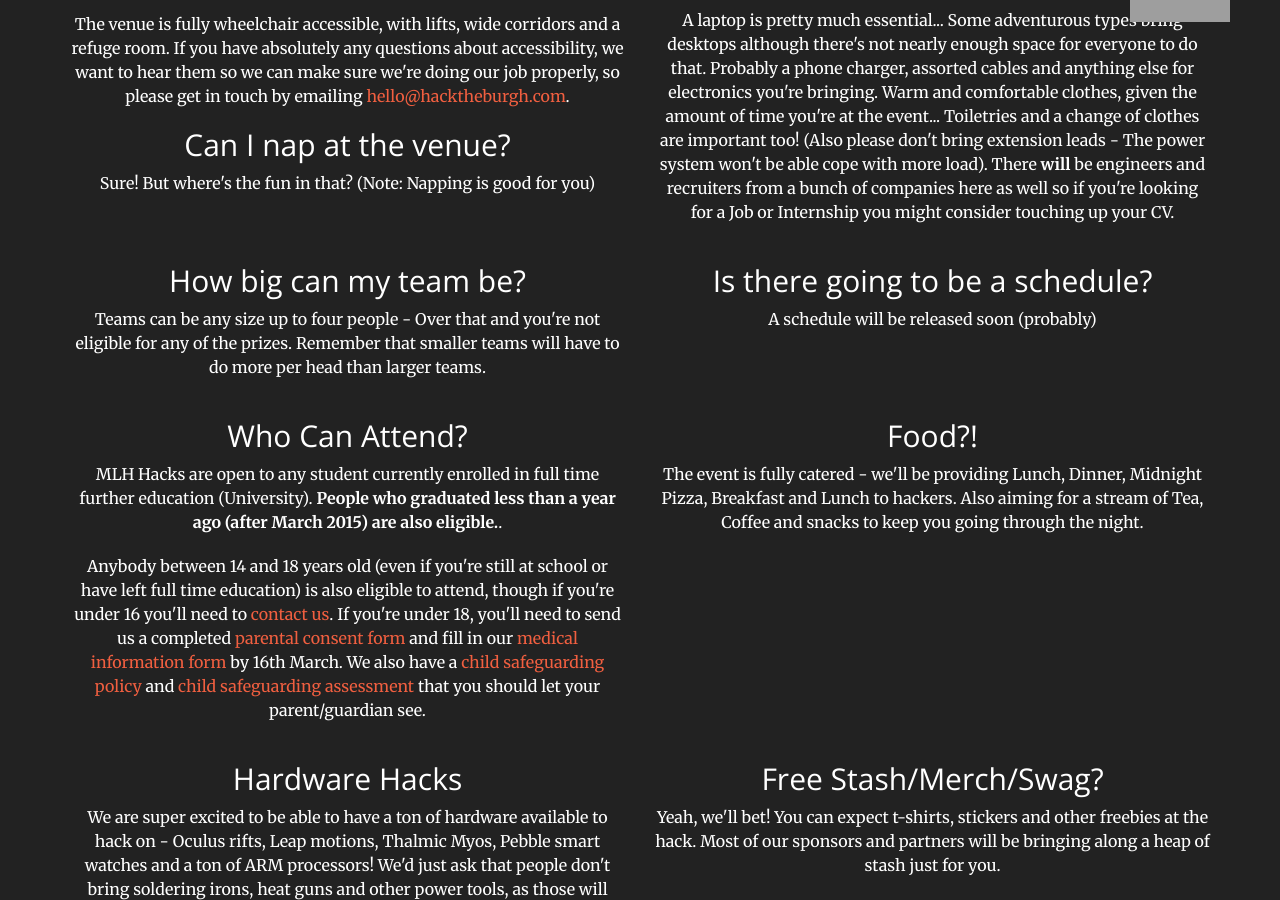
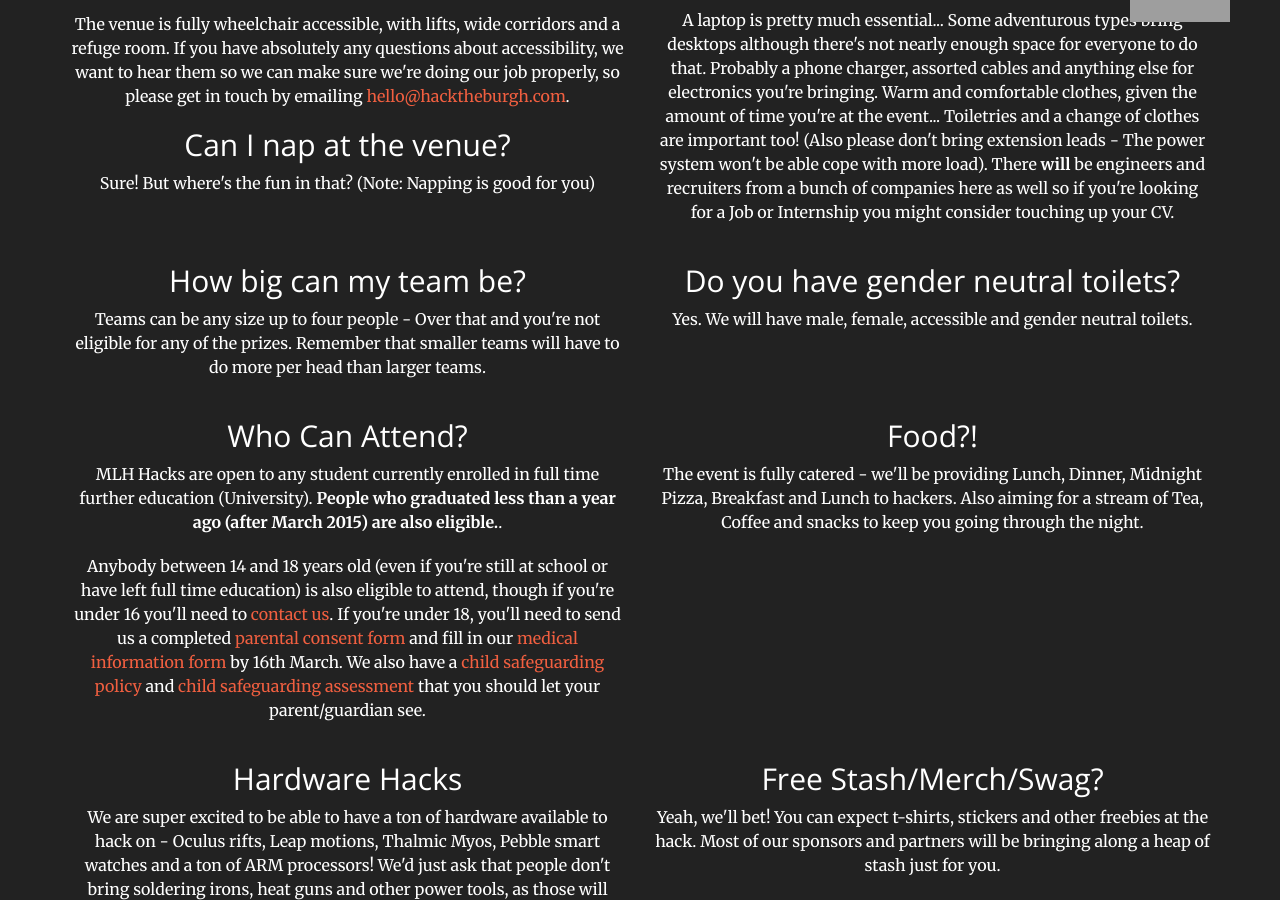
Before and after one commit to compsoc-edinburgh/htb16-site, a Jekyll site: the page built from index.html, in a window 1280 px wide and 900 px high, scrolled down 8589 px. Built offline with Jekyll 4.4.1, drawn with Linux system fonts in a browser that asks for light colours; some of the changed text lies outside the part shown; grey boxes are pictures that could not be loaded.

Commit message:
remove 'is there going to be a schedule?' from FAQ

```diff
--- a/_includes/aside.html
+++ b/_includes/aside.html
@@ -65,8 +65,8 @@
                         <p>Teams can be any size up to four people - Over that and you're not eligible for any of the prizes. Remember that smaller teams will have to do more per head than larger teams.</p>
                     </div>
                     <div class="col-sm-6">
-                        <h2>Is there going to be a schedule?</h2>
-                        <p>A schedule will be released soon (probably)</p>
+                        <h2>Do you have gender neutral toilets?</h2>
+                        <p>Yes. We will have male, female, accessible and gender neutral toilets.</p>
                     </div>
                 </div><!-- /.row -->
 
@@ -123,11 +123,6 @@
                     <p>Absolutely! However, you'll need to make sure you're following our <a href="{{site.url}}/static/photography.pdf">photography policy</a>, which you should read before the event.</p>
                     <p>If you want to opt out of having your photo taken, you'll be able to do that at registration before the event starts.</p>
                   </div>
-
-                  <div class="col-sm-6">
-                    <h2>Do you have gender neutral toilets?</h2>
-                    <p>Yes. We will have male, female, accessible and gender neutral toilets.</p>
-                  </div>
                 </div><!-- /.row -->
         </div>
   </aside>
```
